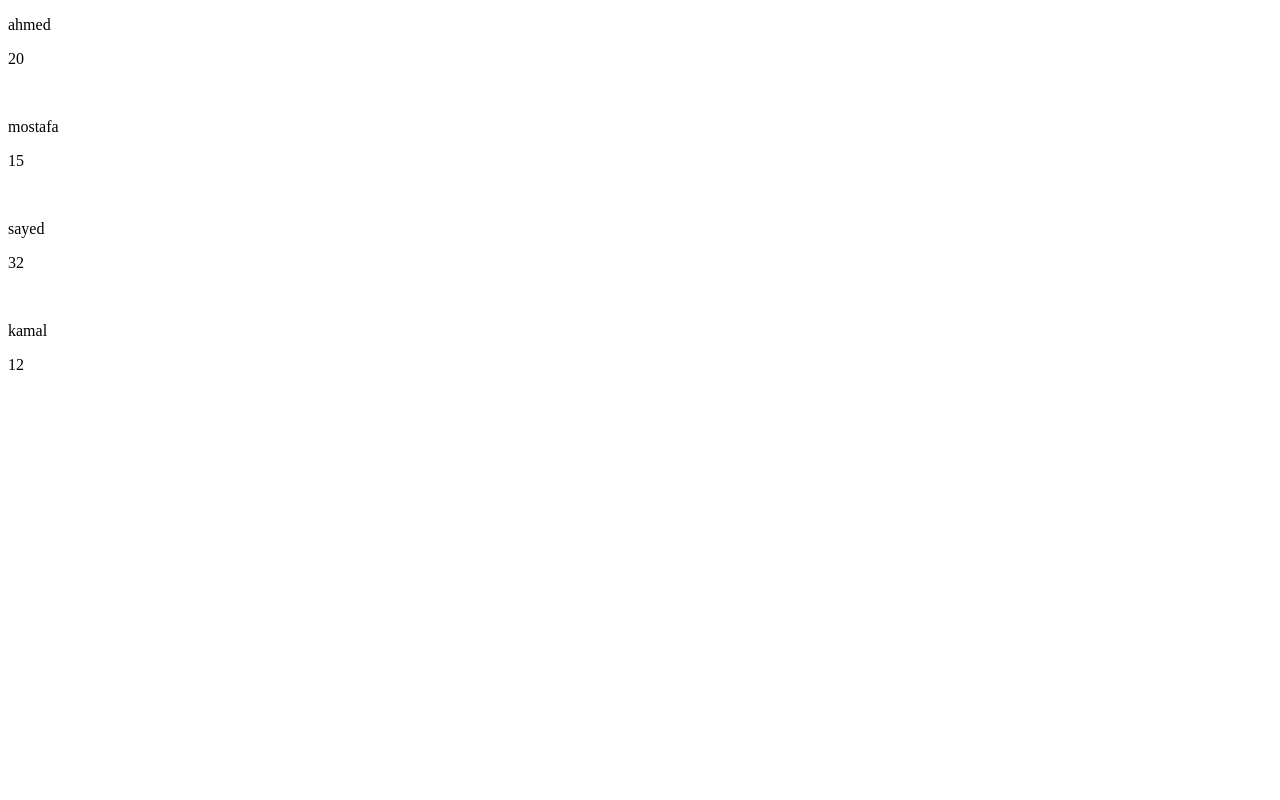
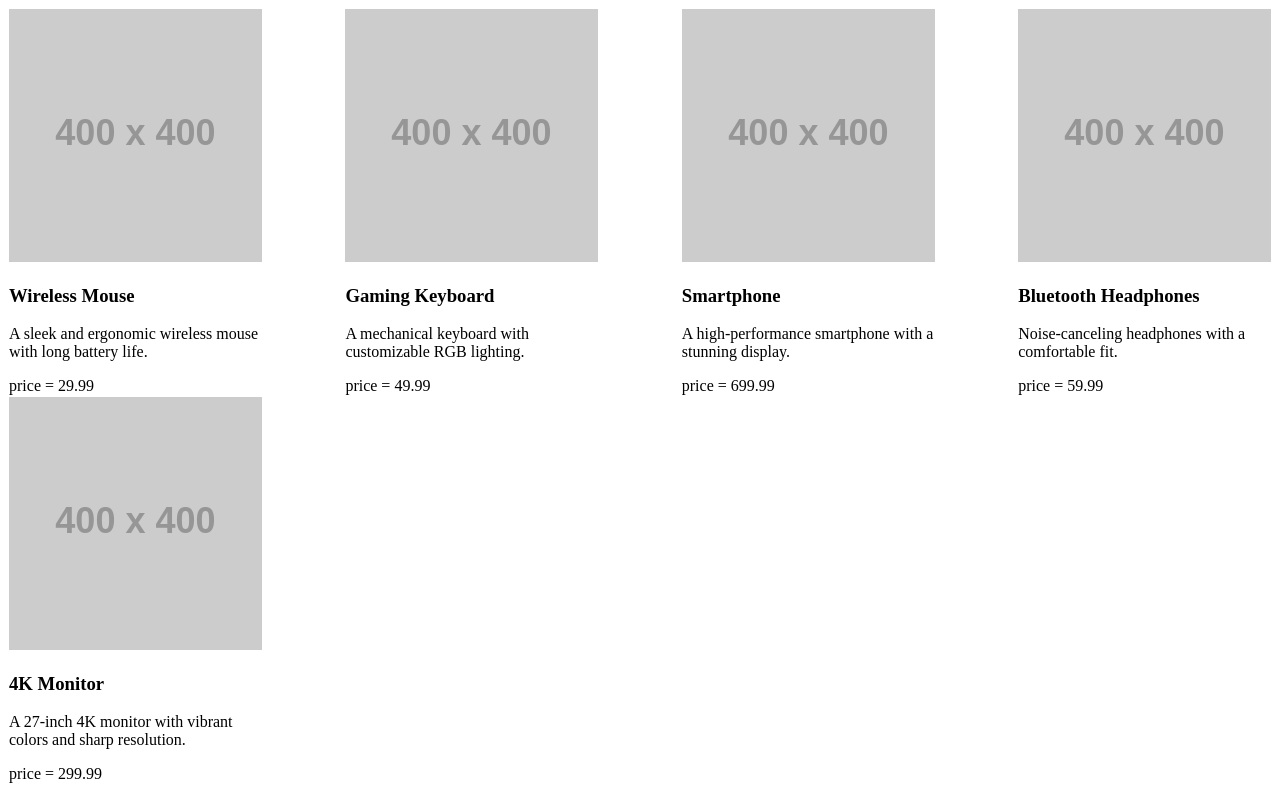
Before and after one commit to abdelrhman3iad/vuejs_learn, a plain HTML site: page index.html in a window 1280 px wide. Drawn offline with nearby package versions, Linux system fonts and the light colour scheme; placeholder pictures from the web are drawn by us.

Commit message:
for loop readme

```diff
--- a/app.js
+++ b/app.js
@@ -11,28 +11,75 @@ createApp({
             // numberOne:1,
             // classing :''
             // font_size:''
-            students :[
+            // students :[
+            //     {
+            //         // id:1,
+            //         name:"ahmed",
+            //         age:20
+            //     },
+            //     {
+            //         // id:2,
+            //         name:"mostafa",
+            //         age:15
+            //     },
+            //     {
+            //         // id:3,
+            //         name:"sayed",
+            //         age:32
+            //     },
+            //     {
+            //         // id:4,
+            //         name:"kamal",
+            //         age:12
+            //     },
+            // ]
+        products: [
             {
-                    // id:1,
-                    name:"ahmed",
-                    age:20
+                id: 1,
+                name: "Wireless Mouse",
+                price: 29.99,
+                description: "A sleek and ergonomic wireless mouse with long battery life.",
+                image: "https://placehold.co/400/orange/white",
+                inStock: true,
+                category: "Accessories",
             },
             {
-                    // id:2,
-                    name:"mostafa",
-                    age:15
+                id: 2,
+                name: "Gaming Keyboard",
+                price: 49.99,
+                description: "A mechanical keyboard with customizable RGB lighting.",
+                image: "https://placehold.co/400/orange/white",
+                inStock: true,
+                category: "Accessories",
             },
             {
-                    // id:3,
-                    name:"sayed",
-                    age:32
+                id: 3,
+                name: "Smartphone",
+                price: 699.99,
+                description: "A high-performance smartphone with a stunning display.",
+                image: "https://placehold.co/400/orange/white",
+                inStock: false,
+                category: "Electronics",
             },
             {
-                    // id:4,
-                    name:"kamal",
-                    age:12
+                id: 4,
+                name: "Bluetooth Headphones",
+                price: 59.99,
+                description: "Noise-canceling headphones with a comfortable fit.",
+                image: "https://placehold.co/400/orange/white",
+                inStock: true,
+                category: "Audio",
             },
-            ]
+            {
+                id: 5,
+                name: "4K Monitor",
+                price: 299.99,
+                description: "A 27-inch 4K monitor with vibrant colors and sharp resolution.",
+                image: "https://placehold.co/400/orange/white",
+                inStock: false,
+                category: "Electronics",
+            },
+            ],
         };
     },
     // methods:{
--- a/index.html
+++ b/index.html
@@ -60,7 +60,7 @@
          <h2 v-else="age==20">equal to 20</h2>
          <button v-on:click="age++">submit</button> -->
 
-         <div v-for="(student,i) in students" :key="i">
+         <!-- <div v-for="(student,i) in students" :key="i">
             <p>
                 {{student.name}}
             </p>
@@ -68,7 +68,15 @@
                 {{student.age}}
             </p>
             <br>
+         </div> -->
+         <div class="container">
+         <div v-for="product in products" :key="product.id" class="card">
+            <img v-bind:src="product.image" alt="" srcset="">
+            <h3>{{product.name}}</h3>
+            <p>{{product.description}}</p>
+            <span>price = {{product.price}}</span>
          </div>
+        </div>
     </div>
 </body>
 <script src="https://unpkg.com/vue@3/dist/vue.global.js"></script>
--- a/style.css
+++ b/style.css
@@ -2,3 +2,16 @@
     color:aqua;
     background-color: green;
 }
+.container {
+    display: flex;
+    justify-content: space-between;
+    align-items: center;
+    flex-wrap: wrap;
+}
+.card{
+    width: 20%;
+    margin: 1px;
+}
+.card img{
+    width: 100%;
+}
```
Also changed, not shown: 1 other file. Lines whose indentation alone changed are shown as unchanged.
